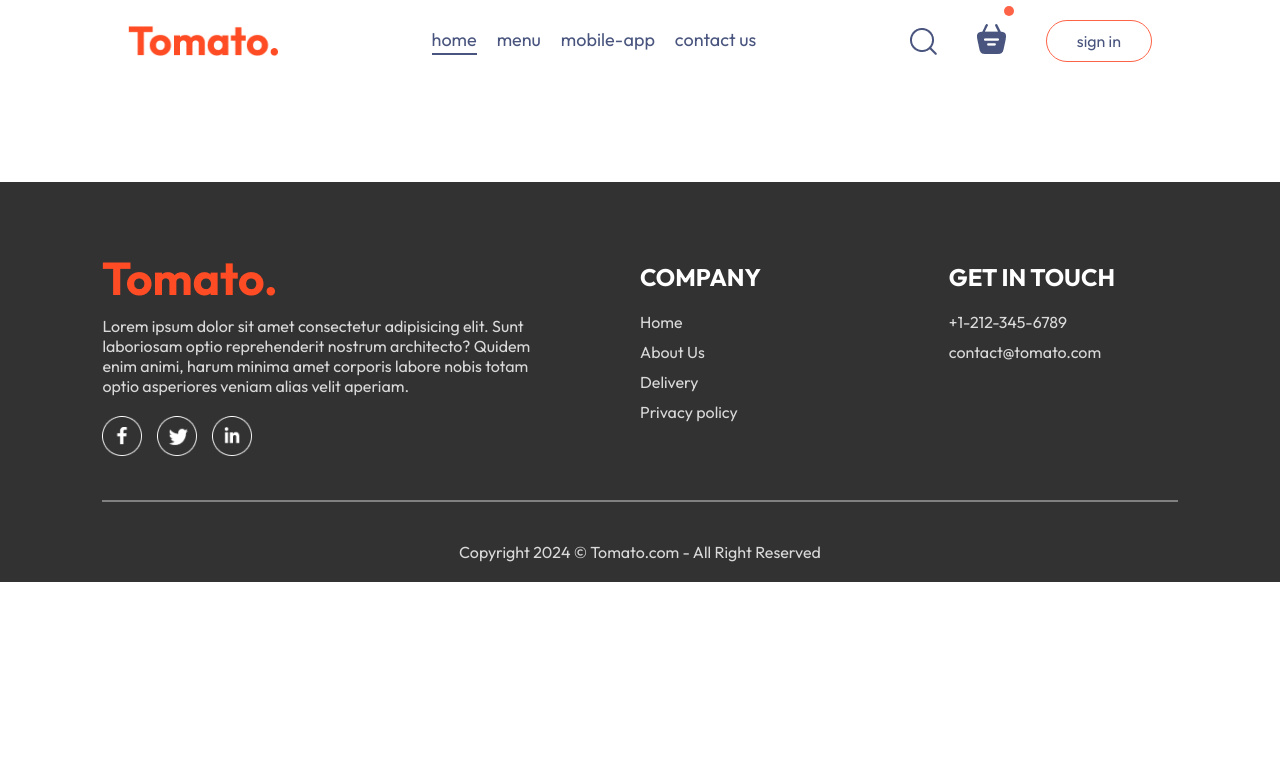
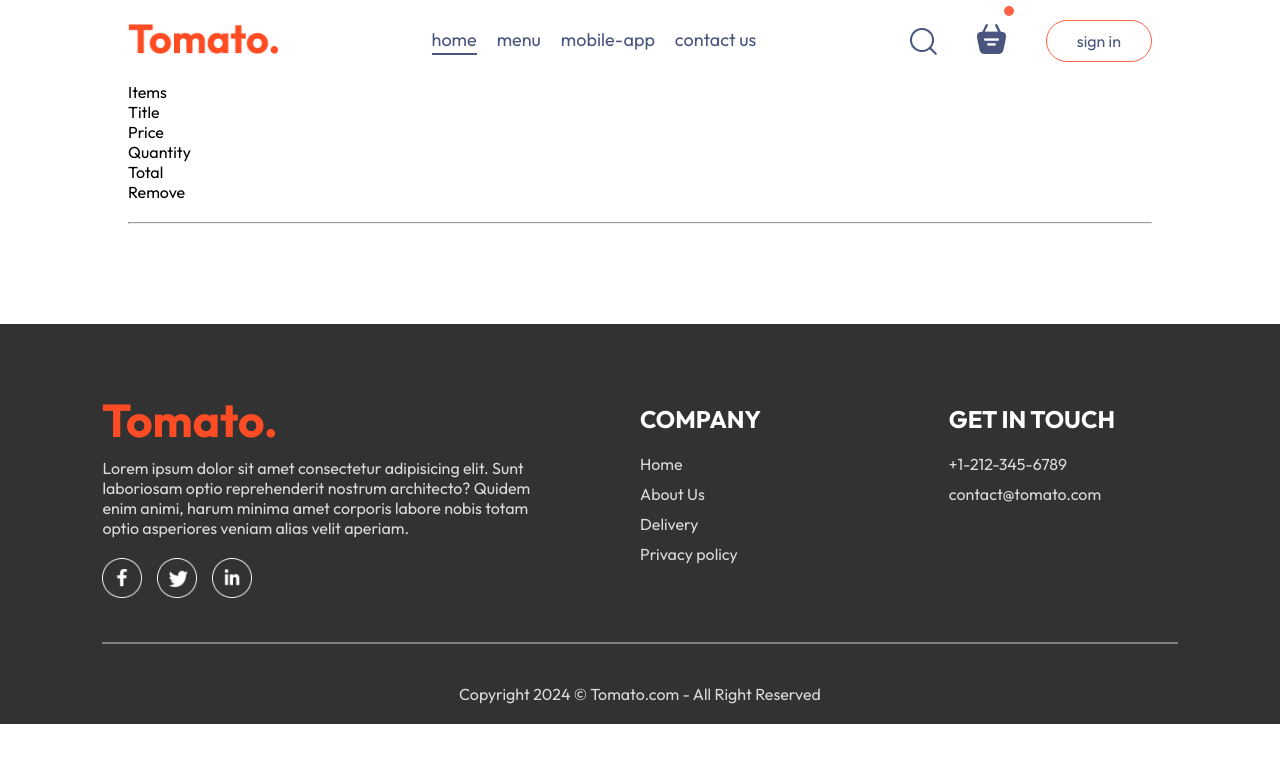
Before and after one commit to wlaurentec/food-delivery-fronted, a React (Vite) app: page /cart in a window 1280 px wide. Shown: the top 762 px of the page. Built offline with nearby package versions, Linux system fonts and the light colour scheme.

Commit message:
add cart page jsx struture

```diff
--- a/src/components/Navbar/Navbar.jsx
+++ b/src/components/Navbar/Navbar.jsx
@@ -7,7 +7,7 @@
   const [menu, setMenu] = useState("home");
   return (
     <div className="navbar">
-      <img src={assets.logo} alt="" className="logo" />
+      <Link to="/"><img src={assets.logo} alt="" className="logo" /></Link>
       <ul className="navbar-menu">
         <Link
           to="/"
@@ -41,7 +41,7 @@
       <div className="navbar-right">
         <img src={assets.search_icon} alt="" />
         <div className="navbar-search-icon">
-          <img src={assets.basket_icon} alt="" />
+          <Link to="/cart"><img src={assets.basket_icon} alt="" /></Link>
           <div className="dot"></div>
         </div>
         <button
--- a/src/pages/Cart/Cart.jsx
+++ b/src/pages/Cart/Cart.jsx
@@ -1,9 +1,39 @@
+import { useContext } from "react"
+import { StoreContext } from "../../context/StoreContext"
 import "./Cart.css"
 
 const Cart = () => {
+
+  const {cartItems, food_list, removeFromCart} = useContext(StoreContext)
+
   return (
-    <div>
-
+    <div className="cart">
+      <div className="cart-items">
+        <div className="cart-items-title">
+          <p>Items</p>
+          <p>Title</p>
+          <p>Price</p>
+          <p>Quantity</p>
+          <p>Total</p>
+          <p>Remove</p>
+        </div>
+        <br />
+        <hr />
+        {food_list.map((item, index) => {
+          if (cartItems[item._id]>0) {
+            return (
+              <div className="cart-items-title cart-items-item" key={index}>
+                <img src={item.image} alt="" />
+                <p>{item.name}</p>
+                <p>${item.price}</p>
+                <p>{cartItems[item._id]}</p>
+                <p>${item.price * cartItems[item._id]}</p>
+                <p>x</p>
+              </div>
+            )
+          }
+        })}
+      </div>
     </div>
   )
 }
```
